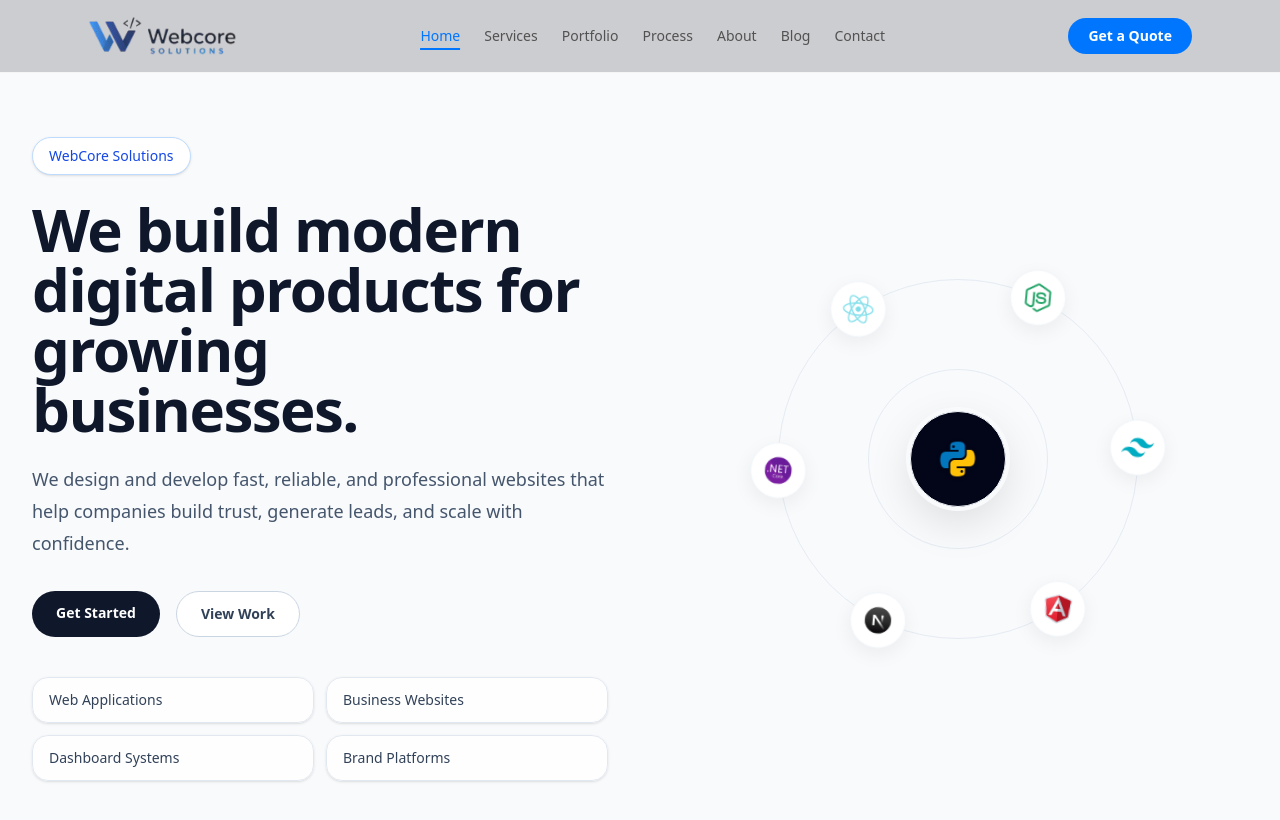
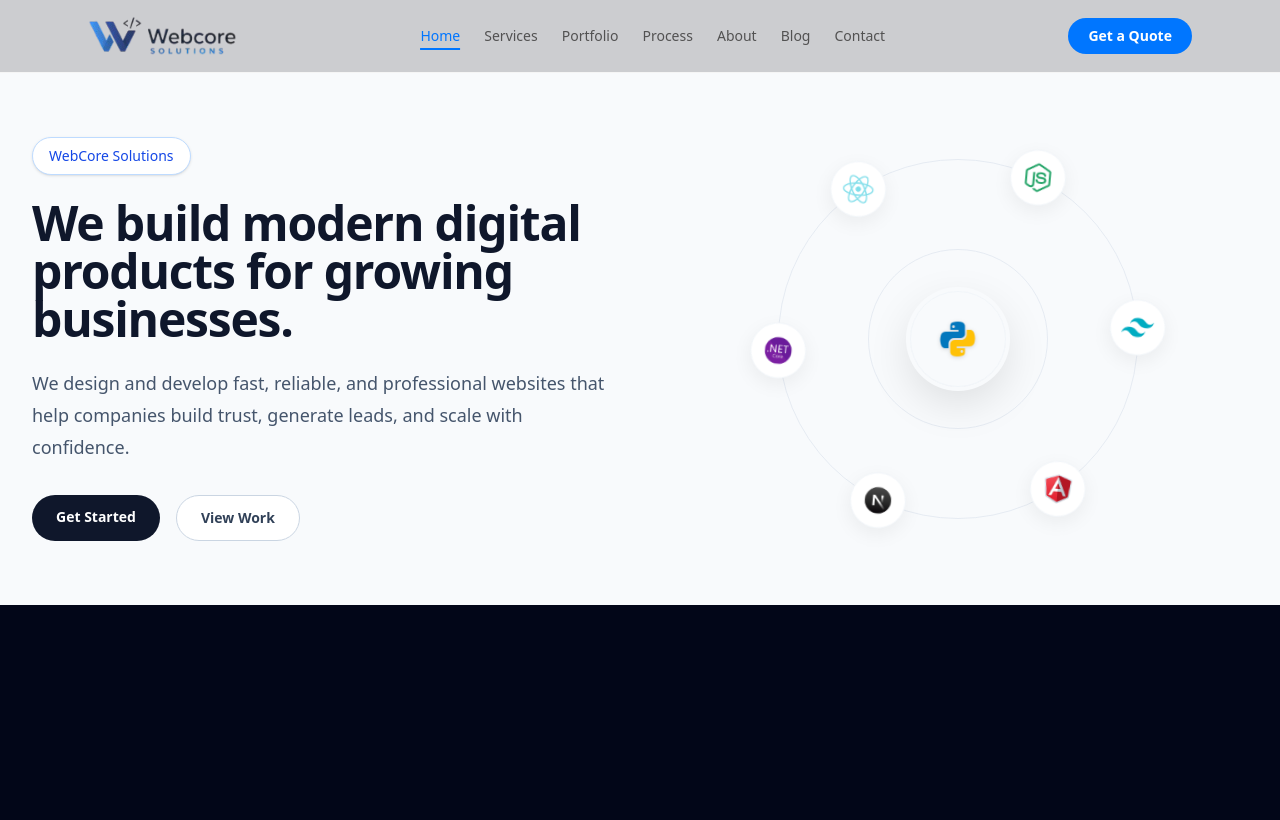
Before and after one commit to mgulabyar/WebCore-Solutions, a Next.js app: page / in a window 1280 px wide. Shown: the top 820 px of the page. Built offline with nearby package versions, Linux system fonts and the light colour scheme.

Commit message:
style: implement soft backdrop blur effects on left service feature boxes

```diff
--- a/src/app/page.tsx
+++ b/src/app/page.tsx
@@ -4,12 +4,6 @@ import Link from "next/link";
 import Image from "next/image";
 import { motion } from "framer-motion";
 
-const services = [
-  "Web Applications",
-  "Business Websites",
-  "Dashboard Systems",
-  "Brand Platforms",
-];
 
 const orbitItems = [
   { src: "/angular.png", title: "Angular", angle: 0 },
@@ -25,7 +19,6 @@ export default function TechHeroSection() {
     <section className="relative mx-auto w-full max-w-7xl px-4 py-16 sm:px-6 lg:px-8 bg-[#f8fafc] text-slate-900 overflow-hidden">
       <div className="grid items-center gap-14 lg:grid-cols-2">
 
-        {/* Left Side: Text and Services */}
         <motion.div
           initial={{ opacity: 0, y: 20 }}
           animate={{ opacity: 1, y: 0 }}
@@ -36,7 +29,7 @@ export default function TechHeroSection() {
             WebCore Solutions
           </div>
 
-          <h1 className="text-4xl font-semibold tracking-tight text-slate-900 sm:text-5xl lg:text-6xl">
+          <h1 className="text-3xl font-semibold tracking-tight text-slate-900 sm:text-4xl lg:text-5xl">
             We build modern digital products for growing businesses.
           </h1>
 
@@ -59,33 +52,20 @@ export default function TechHeroSection() {
             </Link>
           </div>
 
-          <div className="mt-10 grid grid-cols-1 gap-3 sm:grid-cols-2">
-            {services.map((item) => (
-              <div
-                key={item}
-                className="rounded-2xl border border-slate-200 bg-white/80 px-4 py-3 text-sm font-medium text-slate-700 shadow-sm"
-              >
-                {item}
-              </div>
-            ))}
-          </div>
         </motion.div>
 
-        {/* Right Side: Fixed Orbiting Showcase */}
         <div className="flex items-center justify-center relative">
 
-          {/* Static Track Lines (Fixed inline pixels calculation) */}
           <div className="absolute h-45 w-45 rounded-full border border-slate-200/80 pointer-events-none" />
           <div className="absolute h-90 w-90 rounded-full border border-slate-200/80 pointer-events-none" />
 
-          {/* Main Orbit Spinner Ring */}
           <motion.div
             className="absolute h-90 w-90 flex items-center justify-center rounded-full"
             animate={{ rotate: 360 }}
             transition={{ repeat: Infinity, duration: 35, ease: "linear" }}
           >
             {orbitItems.map((item, index) => {
-              const radius = 180; // 360px circle ka radius
+              const radius = 180;
               const radian = (item.angle * Math.PI) / 180;
               const x = radius * Math.cos(radian);
               const y = radius * Math.sin(radian);
@@ -128,7 +108,7 @@ export default function TechHeroSection() {
           </motion.div>
 
           {/* Center Main Locked Logo (Python Core) */}
-          <div className="relative z-20 flex h-24 w-24 items-center justify-center rounded-full border border-slate-100 bg-slate-950 shadow-[0_15px_45px_rgba(0,0,0,0.12)] ring-4 ring-slate-50 transition-transform duration-300 hover:scale-105">
+          <div className="relative z-20 flex h-24 w-24 items-center justify-center rounded-full border border-slate-100 shadow-[0_15px_45px_rgba(0,0,0,0.12)] ring-4 ring-slate-50 transition-transform duration-300 hover:scale-105">
             <Image
               src="/python.png"
               alt="Python Core"
```
